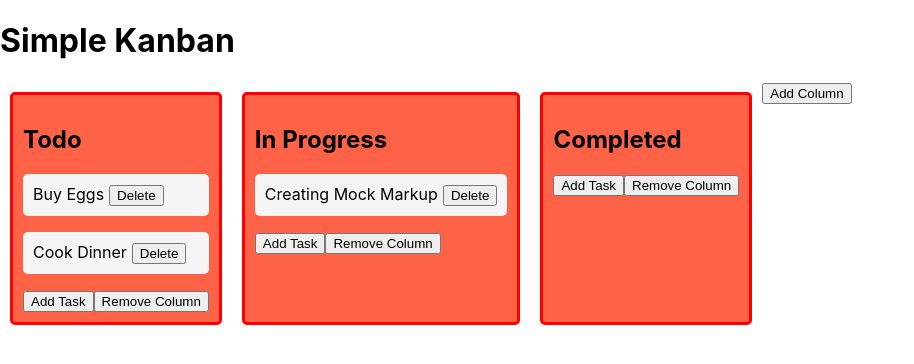
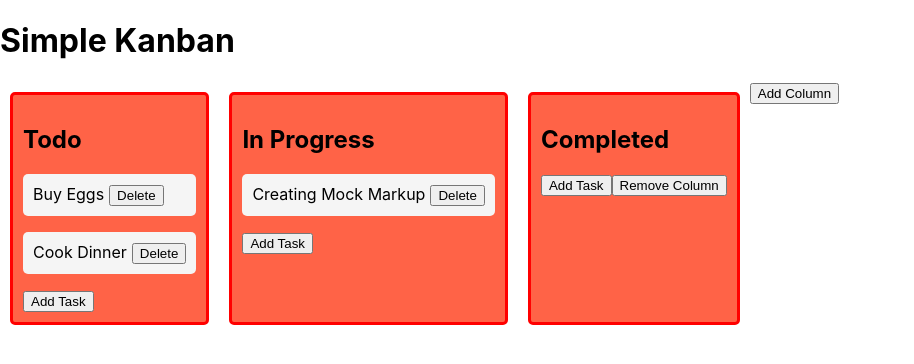
Before and after one commit to dorell-codes/simple-kanban, a React (Create React App) app: page / in a window 1280 px wide. Shown: the top 364 px of the page, without its empty margins (0-914 px from the left). Built offline with nearby package versions, Linux system fonts and the light colour scheme.

Commit message:
Delete columns/tasks, fix bug with empty label, refactor tasks filter

```diff
--- a/src/App.js
+++ b/src/App.js
@@ -38,12 +38,28 @@ function App() {
 
   const handleClickAddColumn = (e) => {
     const label = prompt("What's the column name?");
-    setColumns([...columns, { label, id: label.toLowerCase() }]);
+    label && setColumns([...columns, { label, id: label.toLowerCase() }]);
+  };
+
+  const handleClickDeleteColumn = (columnId) => {
+    setColumns(columns.filter((column) => column.id !== columnId));
   };
 
   const handleClickAddTask = (columnId) => {
     const label = prompt("What's the task name?");
-    setTasks([...tasks, { label, id: label.toLowerCase(), column: columnId }]);
+    label &&
+      setTasks([
+        ...tasks,
+        { label, id: label.toLowerCase(), column: columnId },
+      ]);
+  };
+
+  const handleClickDeleteTask = (taskId) => {
+    setTasks(tasks.filter((task) => task.id !== taskId));
+  };
+
+  const getTasksByColumnId = (tasks, columnId) => {
+    return tasks.filter((task) => task.column === columnId);
   };
 
   return (
@@ -55,20 +71,26 @@ function App() {
           <div key={column.id} className="column">
             <h2>{column.label}</h2>
 
-            {tasks
-              .filter((task) => task.column === column.id)
-              .map((task) => (
-                <p className="task" key={task.id}>
-                  {task.label}
-                  <button style={{ marginLeft: 5 }}>Delete</button>
-                </p>
-              ))}
+            {getTasksByColumnId(tasks, column.id).map((task) => (
+              <p className="task" key={task.id}>
+                {task.label}
+                <button
+                  style={{ marginLeft: 5 }}
+                  onClick={() => handleClickDeleteTask(task.id)}
+                >
+                  Delete
+                </button>
+              </p>
+            ))}
 
             <button onClick={() => handleClickAddTask(column.id)}>
               Add Task
             </button>
-            {/* Show only if column has no tasks */}
-            <button>Remove Column</button>
+            {getTasksByColumnId(tasks, column.id).length <= 0 && (
+              <button onClick={() => handleClickDeleteColumn(column.id)}>
+                Remove Column
+              </button>
+            )}
           </div>
         ))}
 
```
